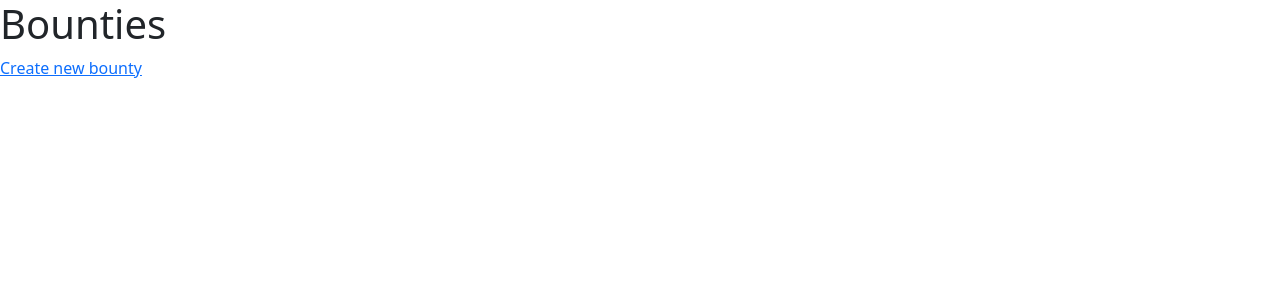
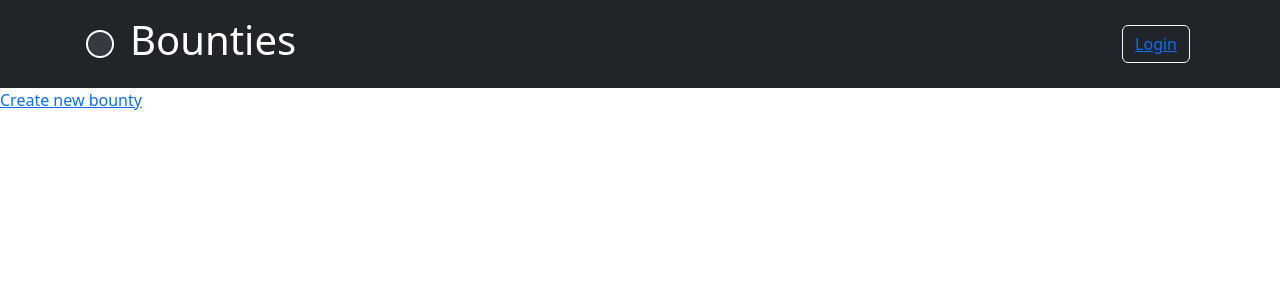
Before and after one commit to francoo98/bounties, a Django app: page /bounty/ in a window 1280 px wide. Shown: the top 300 px of the page. Run offline with Django 4.2, Linux system fonts and the light colour scheme; data that the repository does not hold is empty; some libraries are stand-ins or nearby versions.

Commit message:
Added a header

```diff
--- a/project/bounties/templates/bounties/index.html
+++ b/project/bounties/templates/bounties/index.html
@@ -1,9 +1,12 @@
+{% extends 'project/header.html' %}
 {% load static %}
+
+{% block page_content %}
 <link rel="stylesheet" href="{% static 'bootstrap-5.2.0/css/bootstrap.css' %}">
-<h1>Bounties</h1>
 <a href="{% url 'bounties:create_bounty' %}">Create new bounty</a>
 <br>
 {% for bounty in bounties_list %}
     <a href="{% url 'bounties:view_bounty' bounty.id %}">{{bounty}}</a>
     <br>
 {% endfor %}
+{% endblock page_content %}
--- /dev/null
+++ b/project/templates/project/header.html
@@ -0,0 +1,28 @@
+<header class="p-3 bg-dark text-white">
+    <div class="container">
+        <div class="d-flex flex-wrap align-items-center justify-content-center justify-content-lg-start">
+            <a href="{% url 'bounties:recent_bounties' %}" class="d-flex align-items-center mb-2 mb-lg-0 text-white text-decoration-none">
+                <svg class="bi me-2" width="40" height="32" role="img" aria-label="Bootstrap">
+                    <circle cx="18" cy="16" r="13" stroke="white" stroke-width="2" fill="#343a40" />
+                </svg>
+                <h1>Bounties</h1>
+            </a>
+
+            <ul class="nav col-12 col-lg-auto me-lg-auto mb-2 justify-content-center mb-md-0"></ul>
+
+            <form class="col-12 col-lg-auto mb-3 mb-lg-0 me-lg-3" role="search"></form>
+
+            <div class="text-end">
+                {% if request.user.is_authenticated %}
+                <button type="button" class="btn btn-primary me-2" action="{% url 'bounties:create_bounty' %}">New bounty</button>
+                <button type="button" class="btn btn-link me-2" action="{% url 'logout' %}">Sign out</button>
+                {% else %}
+                <button type="button" class="btn btn-outline-light me-2"><a href="{% url 'login' %}">Login</a></button>
+                {% endif %}
+            </div>
+        </div>
+    </div>
+</header>
+
+{% block page_content %}
+{% endblock page_content %}
```
